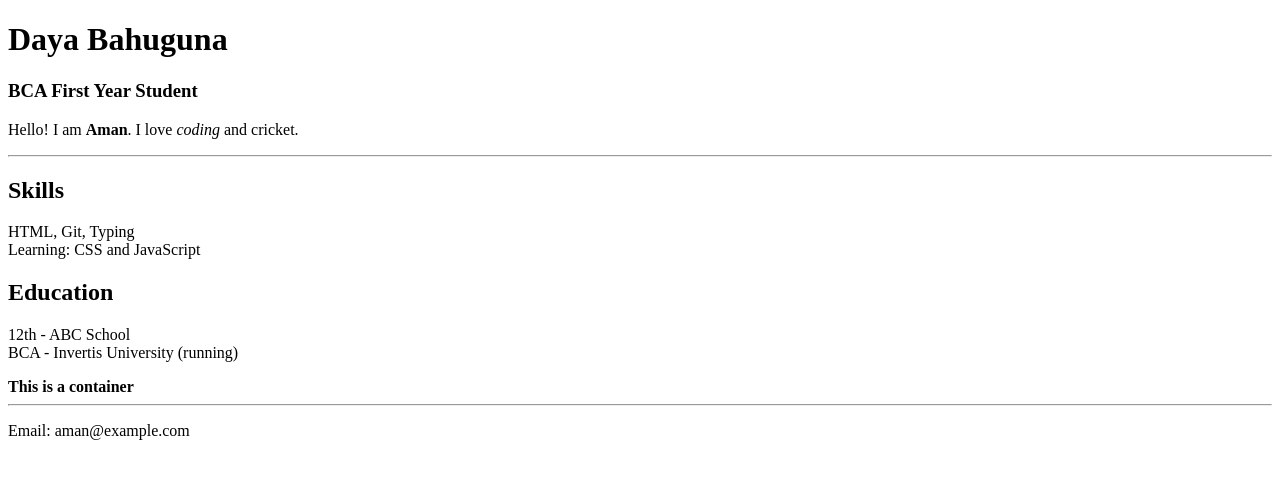
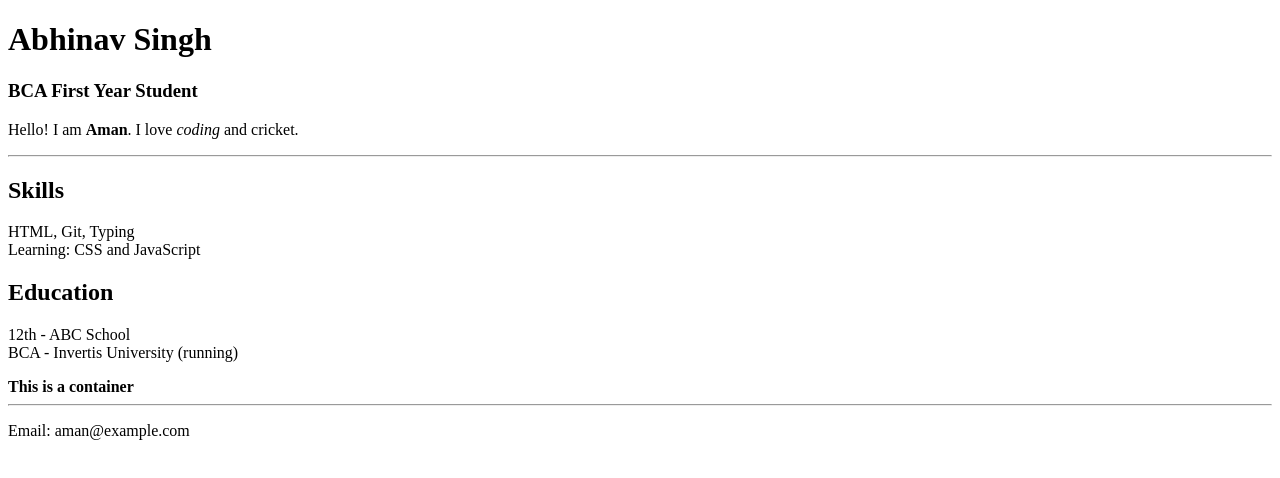
Before and after one commit to pandeyOnGitt/CSS, a plain HTML site: page index.html in a window 1280 px wide. Drawn offline with Linux system fonts and the light colour scheme; a script that the page names is missing.

Commit message:
Update index.html

```diff
--- a/index.html
+++ b/index.html
@@ -6,7 +6,7 @@
 </head>
 <body>
 <!--  2.1 -->
-<h1>Daya Bahuguna</h1>
+<h1>Abhinav Singh </h1></h1>
 <h3>BCA First Year Student</h3>
 <p>Hello! I am <strong>Aman</strong>. I love <em>coding</em> and cricket.</p>
 <hr>
```
